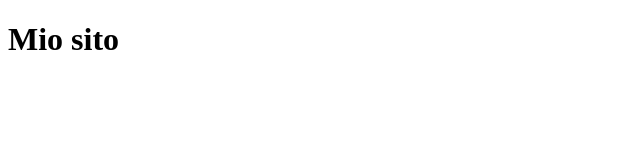
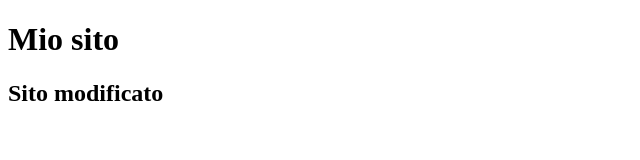
Before and after one commit to andreatrentini/corsodocker5bi20242025, a plain HTML site: page site/index.html in a window 1280 px wide. Shown: the whole page, without its empty margins (0-640 px from the left). Drawn offline with Linux system fonts and the light colour scheme.

Commit message:
Dockerfile

```diff
--- a/site/index.html
+++ b/site/index.html
@@ -7,5 +7,6 @@
 </head>
 <body>
     <h1>Mio sito</h1>
+    <h2>Sito modificato</h2>
 </body>
 </html>
```
Also changed, not shown: 1 other file.
